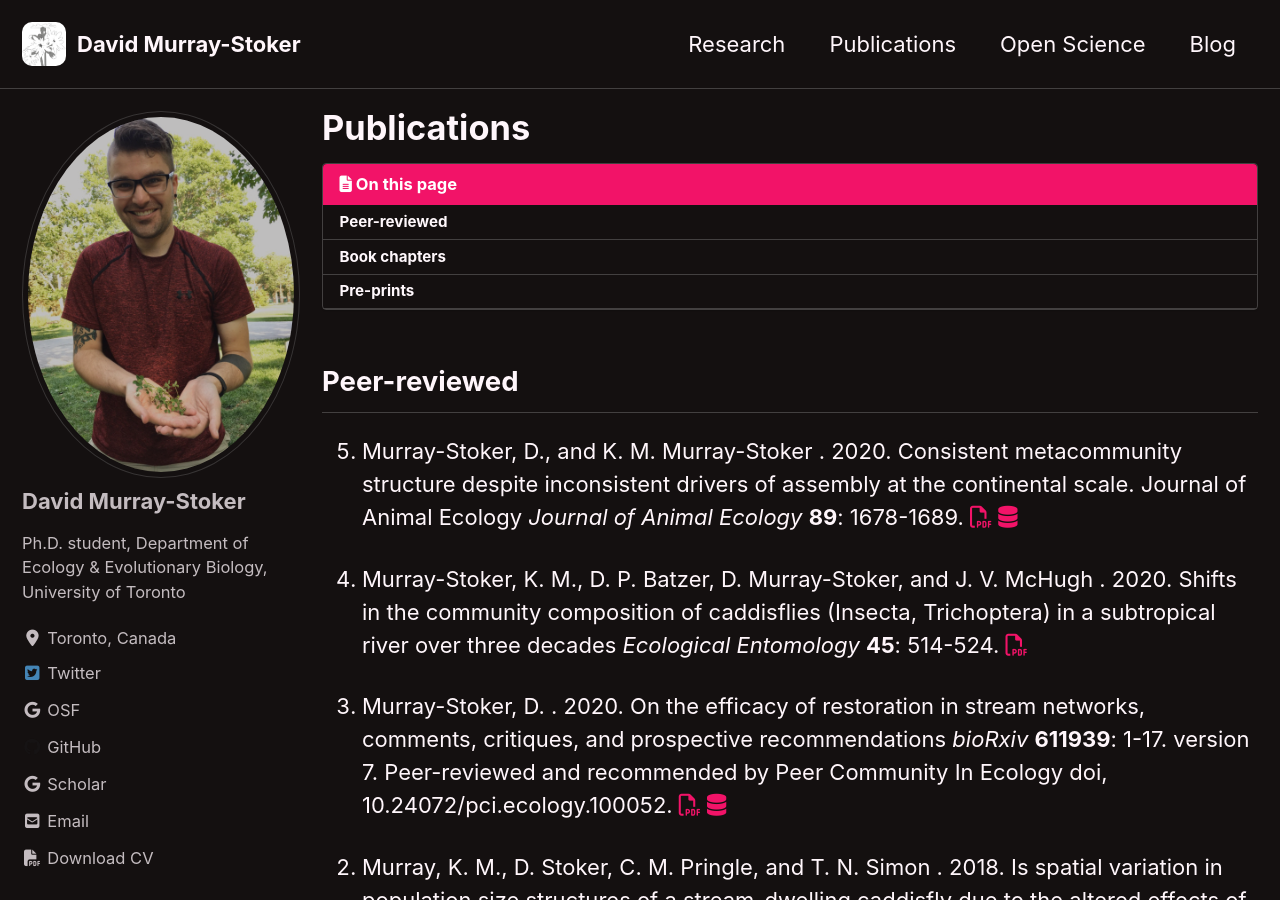
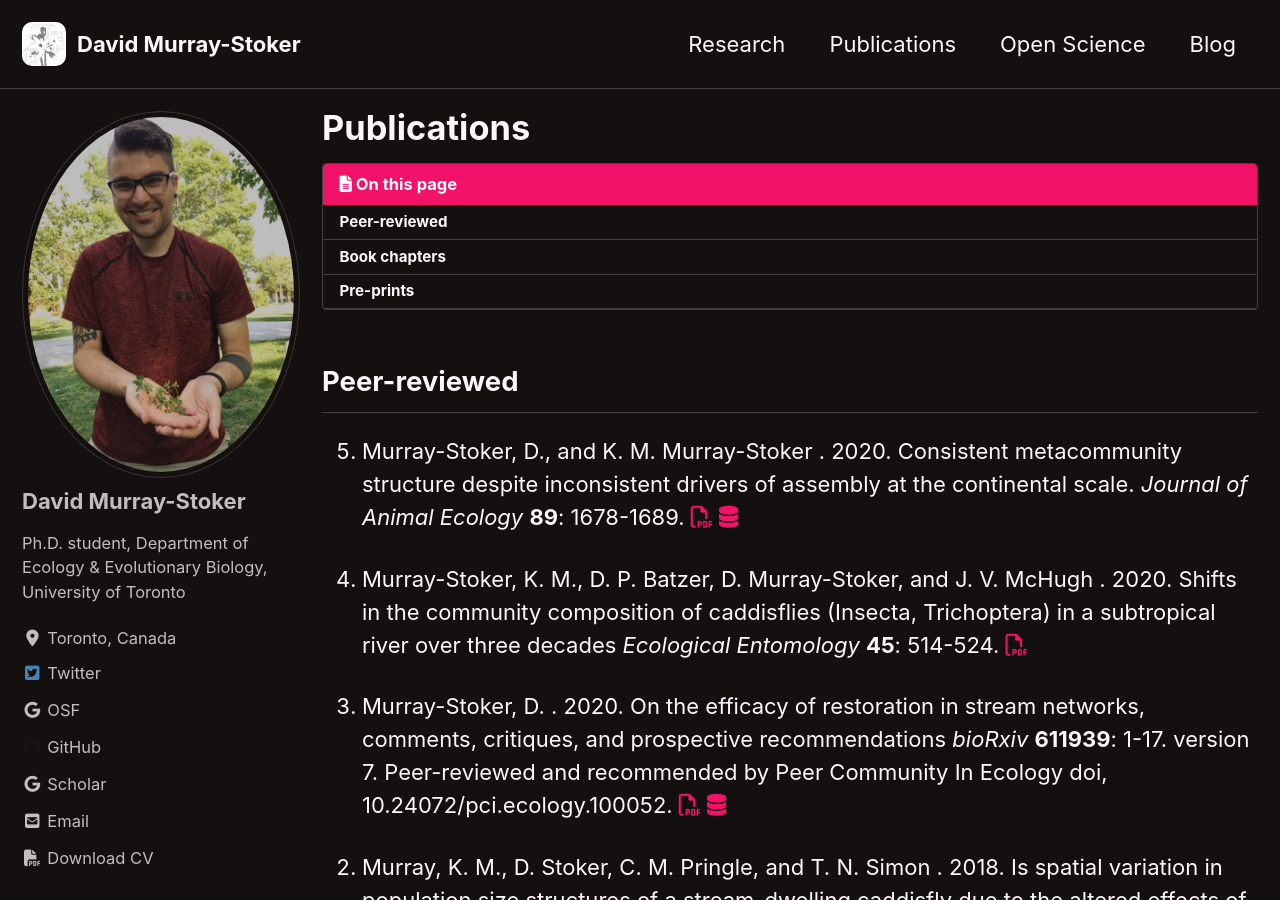
Before and after one commit to dmurraystoker/dmurraystoker.github.io, a Jekyll site: the page built from _pages/publications.md, in a window 1280 px wide and 900 px high. Built offline with Jekyll 4.4.1, drawn with Linux system fonts in a browser that asks for light colours; cached includes are drawn as plain includes; nearby versions of some CDN libraries.

Commit message:
Update journal-articles.yaml

```diff
--- a/_data/journal-articles.yaml
+++ b/_data/journal-articles.yaml
@@ -2,7 +2,7 @@
 
 - id: Murray-Stoker_Murray-Stoker2020
   authors: Murray-Stoker, D., and K. M. Murray-Stoker
-  title: Consistent metacommunity structure despite inconsistent drivers of assembly at the continental scale. Journal of Animal Ecology
+  title: Consistent metacommunity structure despite inconsistent drivers of assembly at the continental scale.
   journal: Journal of Animal Ecology
   year: 2020
   volume: 89
```
